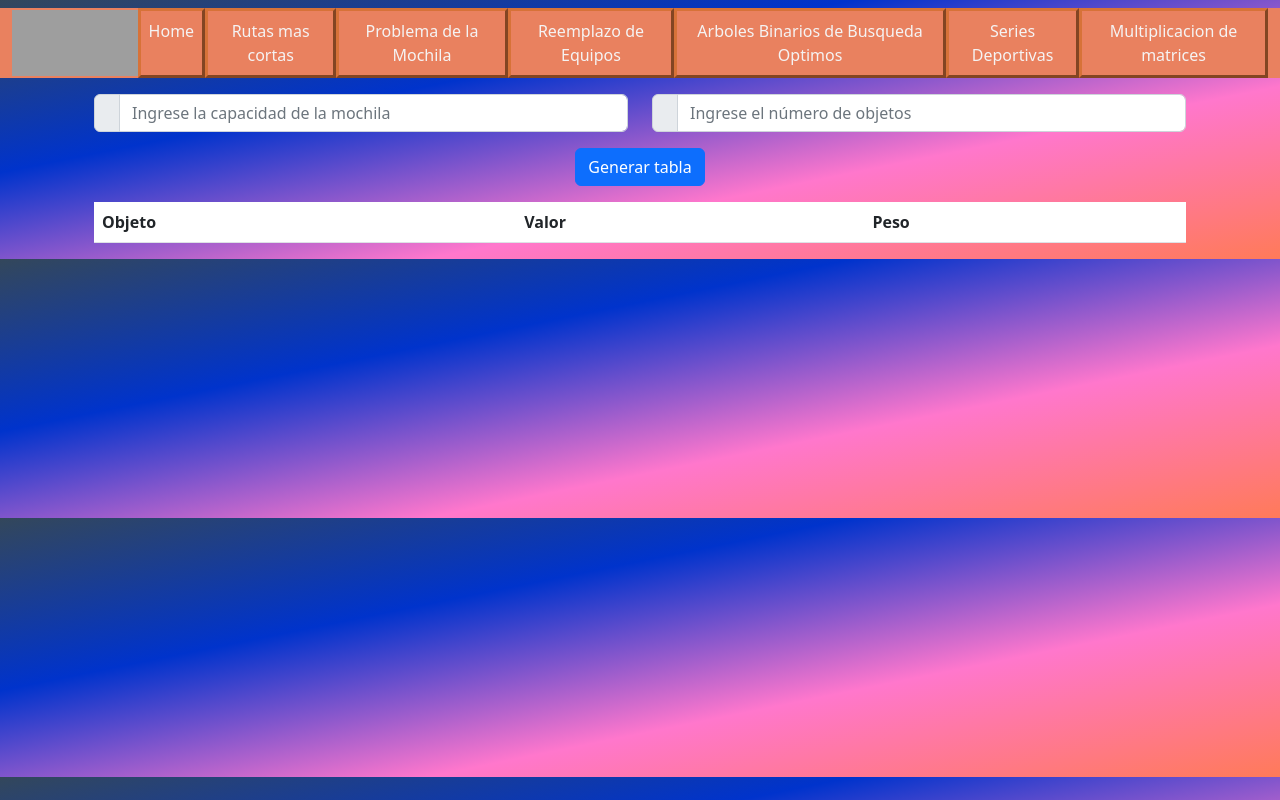
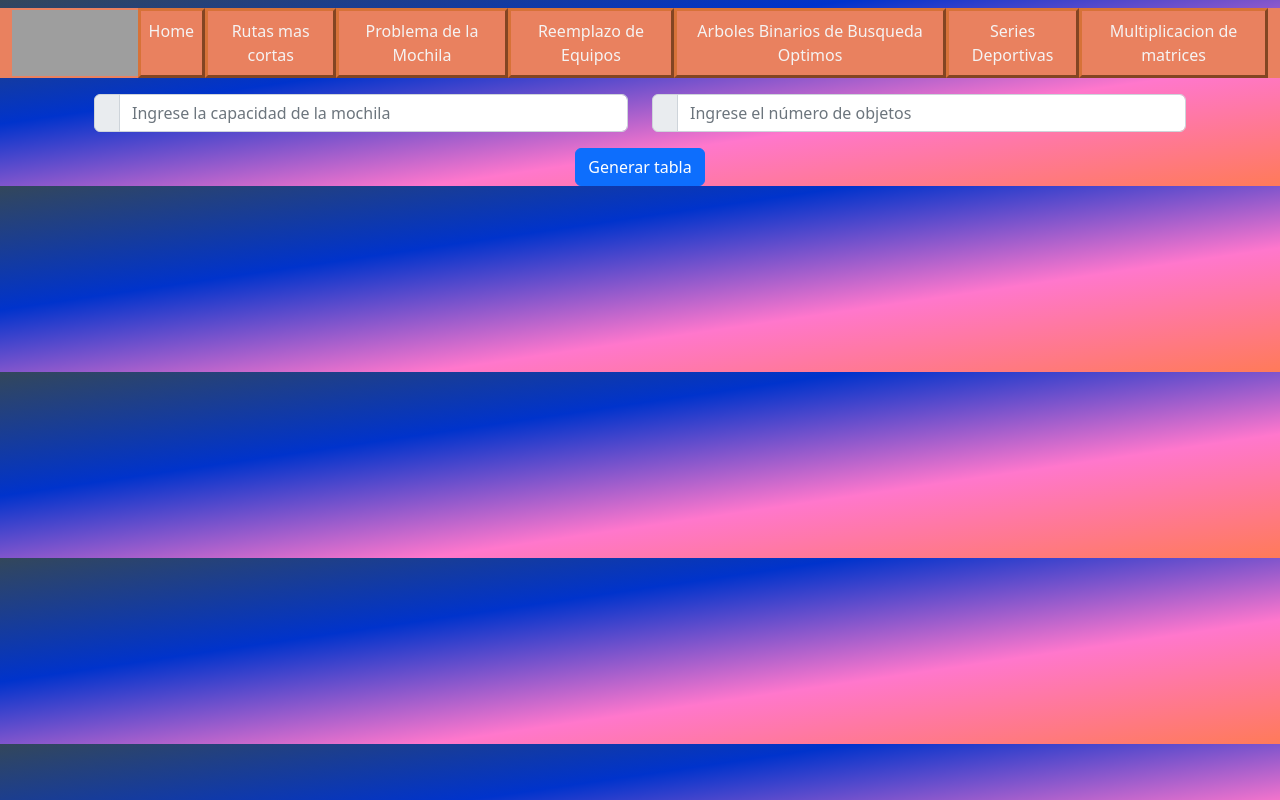
Before and after one commit to Jirgort/IOPY, an Angular app: page /problema-mochila in a window 1280 px wide. Built offline with nearby package versions, Linux system fonts and the light colour scheme; grey boxes are pictures that could not be loaded.

Commit message:
[CHG] muestra tabla cuando tiene más de un objeto

```diff
--- a/src/app/Components/problema-mochila/problema-mochila.component.html
+++ b/src/app/Components/problema-mochila/problema-mochila.component.html
@@ -14,7 +14,7 @@
         <button (click)=this.generarTabla() class="btn btn-primary">Generar tabla</button>
     </div>
 
-    <div class="container mt-3">
+    <div class="container mt-3 text-center" *ngIf="this.objetosIndex.length > 0">
         <table class="table table-striped bg-white">
             <thead>
                 <tr>
@@ -33,8 +33,8 @@
                         <input class="form-control" type="number" placeholder="valor">
                     </td>
                 </tr>
-
             </tbody>
         </table>
+        <button class="btn btn-success">Calcular</button>
     </div>
 </div>
```
